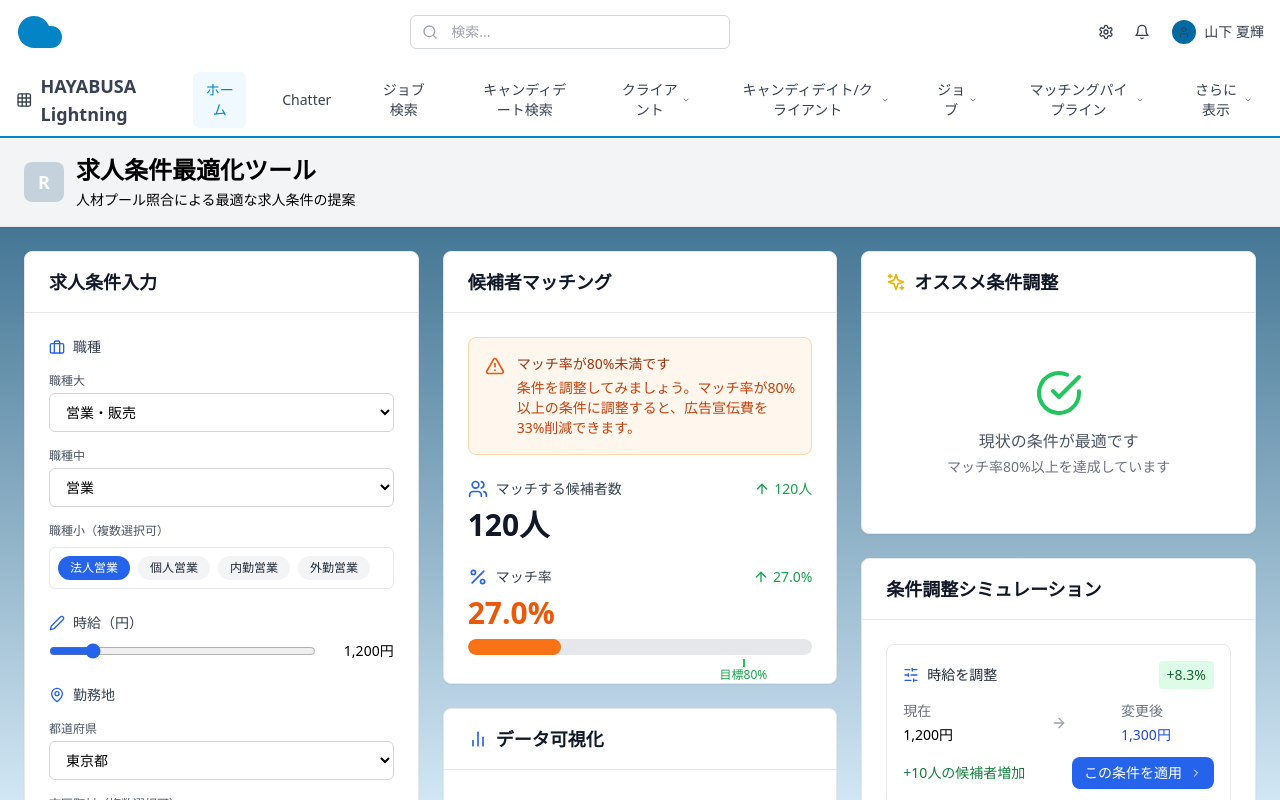
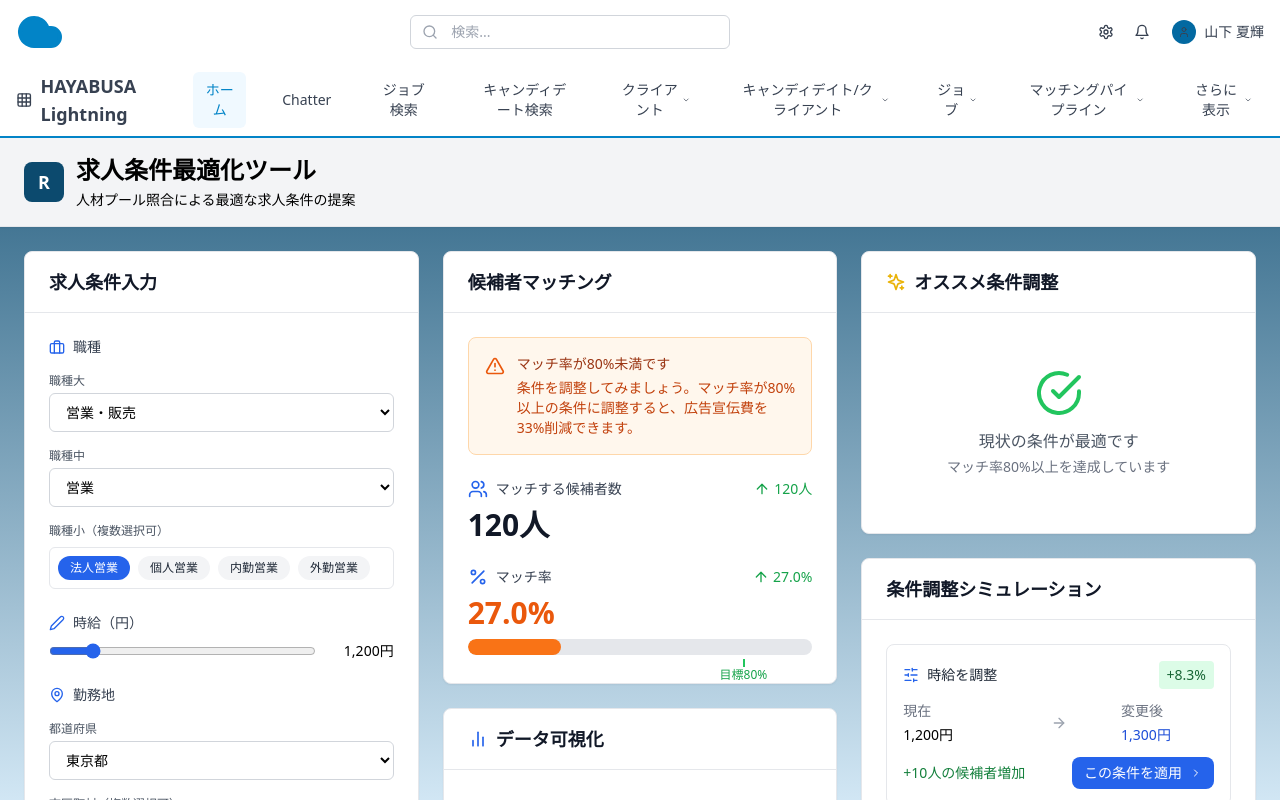
Before and after one commit to NatsukiNateYamashita/better-job-condition-recommender, a React (Vite) app: page / in a window 1280 px wide. Shown: the top 800 px of the page. Built offline with nearby package versions, Linux system fonts and the light colour scheme.

Commit message:
changed title

```diff
--- a/src/App.tsx
+++ b/src/App.tsx
@@ -194,7 +194,7 @@ function App() {
         {/* Page Title Section */}
         <div className="border-t-2 border-sky-600 px-6 py-4 bg-gray-100">
           <div className="flex items-center gap-3">
-            <div className="w-10 h-10 bg-sky-900 bg-opacity-20 rounded-lg flex items-center justify-center">
+            <div className="w-10 h-10 bg-sky-900 rounded-lg flex items-center justify-center">
               <span className="text-white font-bold text-lg">R</span>
             </div>
             <div>
```
